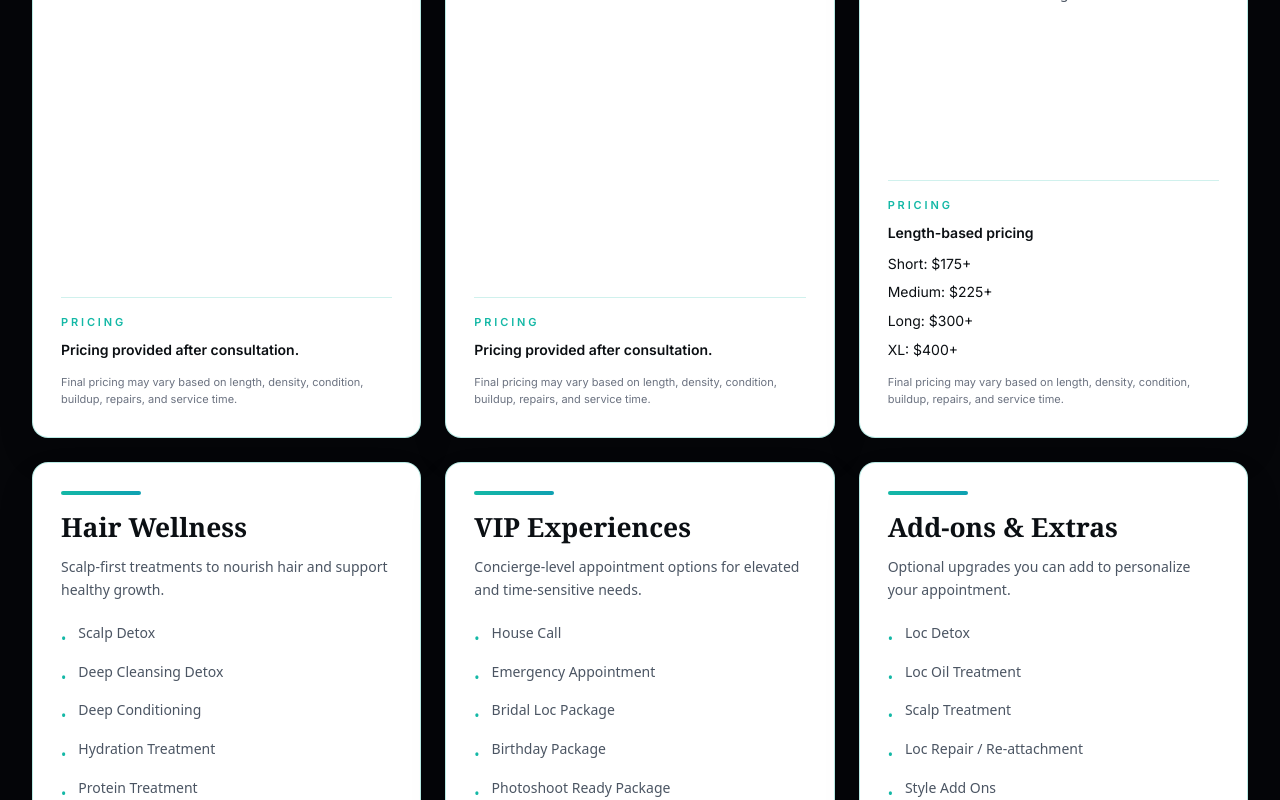
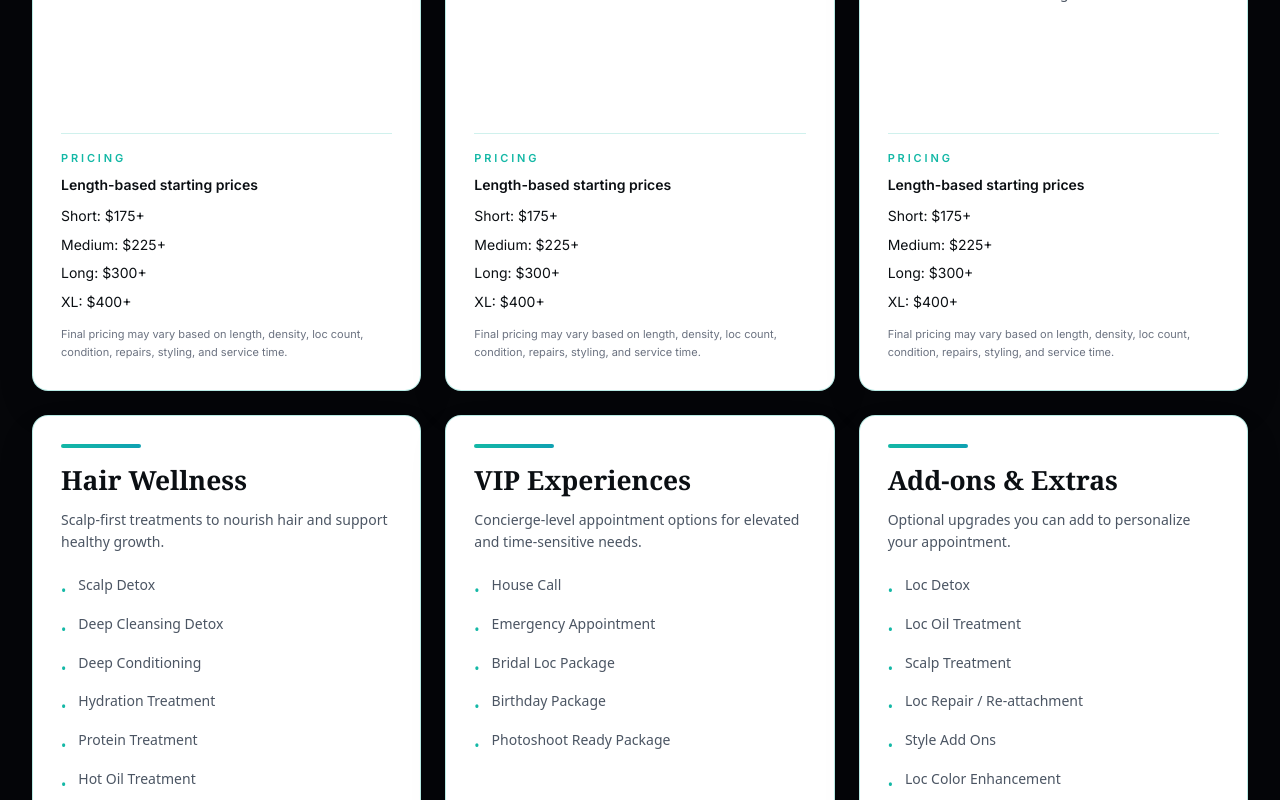
Before and after one commit to LataunaeB/locsbynya-site, a Next.js app: page / in a window 1280 px wide. Shown: the part 2080-2880 px from the top of the page. Built offline with nearby package versions, Linux system fonts and the light colour scheme.

Commit message:
Update Services pricing cards with unified length-based rates

```diff
--- a/app/page.tsx
+++ b/app/page.tsx
@@ -32,6 +32,7 @@ type ServiceCardData = {
   services: string[];
   pricingText?: string;
   pricingItems?: string[];
+  pricingDisclaimer?: string;
   pricingNote?: string;
 };
 
@@ -44,7 +45,14 @@ const serviceCards: ServiceCardData[] = [
       'Instant Locs',
       'Traditional Loc Consultation',
     ],
-    pricingText: 'Pricing provided after consultation.',
+    pricingText: 'Length-based starting prices',
+    pricingItems: [
+      'Short: $175+',
+      'Medium: $225+',
+      'Long: $300+',
+      'XL: $400+',
+    ],
+    pricingDisclaimer: 'Final pricing may vary based on length, density, loc count, condition, repairs, styling, and service time.',
   },
   {
     title: 'Signature Maintenance',
@@ -56,7 +64,14 @@ const serviceCards: ServiceCardData[] = [
       'Detox + Retwist',
       'Retwist Membership',
     ],
-    pricingText: 'Pricing provided after consultation.',
+    pricingText: 'Length-based starting prices',
+    pricingItems: [
+      'Short: $175+',
+      'Medium: $225+',
+      'Long: $300+',
+      'XL: $400+',
+    ],
+    pricingDisclaimer: 'Final pricing may vary based on length, density, loc count, condition, repairs, styling, and service time.',
   },
   {
     title: 'Loc Restoration',
@@ -70,13 +85,14 @@ const serviceCards: ServiceCardData[] = [
       'Loc Reconstruction',
       'Loc Take Down & Detangle',
     ],
-    pricingText: 'Length-based pricing',
+    pricingText: 'Length-based starting prices',
     pricingItems: [
       'Short: $175+',
       'Medium: $225+',
       'Long: $300+',
       'XL: $400+',
     ],
+    pricingDisclaimer: 'Final pricing may vary based on length, density, loc count, condition, repairs, styling, and service time.',
   },
   {
     title: 'Hair Wellness',
@@ -136,6 +152,7 @@ function ServiceCard({
   services,
   pricingText,
   pricingItems,
+  pricingDisclaimer,
   pricingNote,
 }: ServiceCardData) {
   return (
@@ -173,9 +190,11 @@ function ServiceCard({
             {pricingNote && (
               <p className="mt-2 text-xs leading-relaxed text-[#4B5563]">{pricingNote}</p>
             )}
-            <p className="mt-3 text-[11px] leading-relaxed text-[#6B7280]">
-              Final pricing may vary based on length, density, condition, buildup, repairs, and service time.
-            </p>
+            {pricingDisclaimer && (
+              <p className="mt-3 text-[11px] leading-relaxed text-[#6B7280]">
+                {pricingDisclaimer}
+              </p>
+            )}
           </div>
         </div>
       </div>
@@ -596,7 +615,7 @@ export default function Home() {
                 Reserve Your Appointment
               </p>
               <p className="mt-2 font-sans text-sm leading-relaxed text-[#D1D5DB]">
-                A $25 deposit is required to secure your appointment and is applied toward your final service total.
+                A $25 deposit secures your appointment and is applied toward your final service total.
               </p>
               <div className="mt-4 h-px w-full bg-gradient-to-r from-transparent via-[#14B8A6]/40 to-transparent" aria-hidden="true"></div>
             </div>
```
